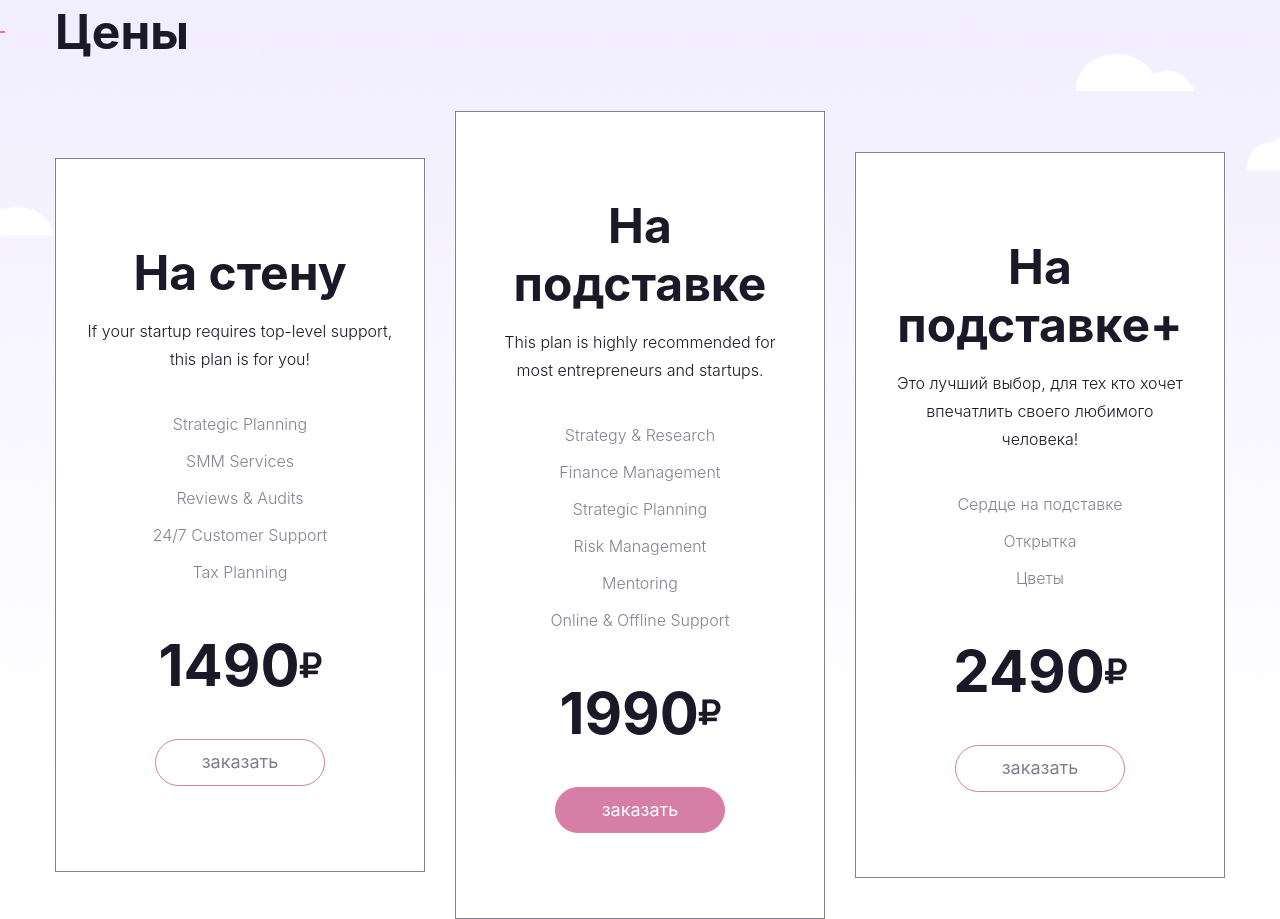
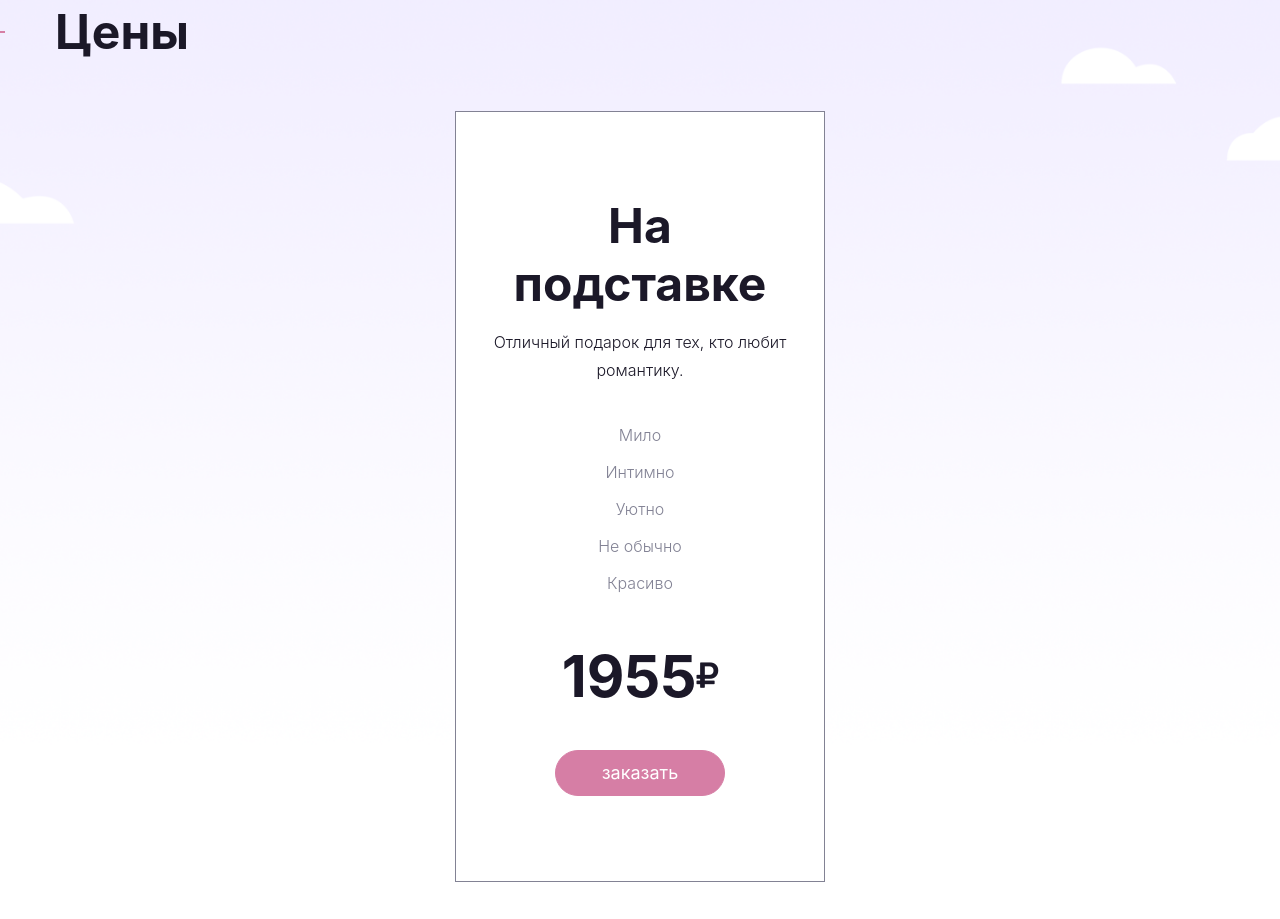
Before and after one commit to sh14/neon, a plain HTML site: page index.html in a window 1280 px wide. Shown: the part 5632-6551 px from the top of the page. Drawn offline with Linux system fonts and the light colour scheme; a script that the page names is missing; a web font is replaced by a local one.

Commit message:
corrections

```diff
--- a/index.html
+++ b/index.html
@@ -195,10 +195,12 @@
 						<div class="button-group"><a class="wow fadeInUp btn button-sm button button-primary"
 						                             href="#contact-form"
 						                             data-wow-delay=".4s" data-custom-scroll-to="contact-form"
-						                             style="visibility: visible; animation-delay: 0.4s; animation-name: fadeInUp;">Заказать</a><a class="wow fadeInUp btn button-sm button button-default-outline"
+						                             style="visibility: visible; animation-delay: 0.4s; animation-name: fadeInUp;">Заказать</a><a
+								class="wow fadeInUp btn button-sm button button-default-outline"
 								href="#about"
 								data-wow-delay=".5s"
-						                  style="visibility: visible; animation-delay: 0.5s; animation-name: fadeInUp;">подробнее</a></div>
+								style="visibility: visible; animation-delay: 0.5s; animation-name: fadeInUp;">подробнее</a>
+						</div>
 					</div>
 				</div>
 				<div class="intro-box__media wow fadeInRight" style="visibility: visible; animation-name: fadeInRight;">
@@ -435,7 +437,6 @@
 	</section>
 
 
-
 	<!--Pricing-->
 	<section class="section section-custom-3 bg-img-3" id="pricing">
 		<div class="container">
@@ -443,61 +444,62 @@
 			<div class="row row-30 align-items-center">
 				<div class="col-xl-4 wow fadeInUp" data-wow-delay=".4s"
 				     style="visibility: visible; animation-delay: 0.4s; animation-name: fadeInUp;">
-					<div class="pricing-box text-center">
-						<h2>На стену</h2>
-						<p>If your startup requires top-level support, this plan is for you!</p>
-						<ul class="pricing-box__list">
-							<li>Strategic Planning</li>
-							<li>SMM Services</li>
-							<li>Reviews &amp; Audits</li>
-							<li>24/7 Customer Support</li>
-							<li>Tax Planning</li>
-						</ul>
-						<div class="pricing-box__price">1490<i class="fas fa-ruble-sign" style="font-size: .5em;"></i></div>
-						<a class="btn-sm btn button button-default-outline"
-						   href="#contact-form"
-						   data-custom-scroll-to="contact-form">Заказать</a>
-					</div>
+<!--					<div class="pricing-box text-center">-->
+<!--						<h2>На стену</h2>-->
+<!--						<p>If your startup requires top-level support, this plan is for you!</p>-->
+<!--						<ul class="pricing-box__list">-->
+<!--							<li>Strategic Planning</li>-->
+<!--							<li>SMM Services</li>-->
+<!--							<li>Reviews &amp; Audits</li>-->
+<!--							<li>24/7 Customer Support</li>-->
+<!--							<li>Tax Planning</li>-->
+<!--						</ul>-->
+<!--						<div class="pricing-box__price">1490<i class="fas fa-ruble-sign" style="font-size: .5em;"></i>-->
+<!--						</div>-->
+<!--						<a class="btn-sm btn button button-default-outline"-->
+<!--						   href="#contact-form"-->
+<!--						   data-custom-scroll-to="contact-form">Заказать</a>-->
+<!--					</div>-->
 				</div>
 				<div class="col-xl-4 wow fadeInUp" data-wow-delay=".3s"
 				     style="visibility: visible; animation-delay: 0.3s; animation-name: fadeInUp;">
 					<div class="pricing-box text-center">
 						<h2>На подставке</h2>
-						<p>This plan is highly recommended for most entrepreneurs and startups.</p>
+						<p>Отличный подарок для тех, кто любит романтику.</p>
 						<ul class="pricing-box__list">
-							<li>Strategy &amp; Research</li>
-							<li>Finance Management</li>
-							<li>Strategic Planning</li>
-							<li>Risk Management</li>
-							<li>Mentoring</li>
-							<li>Online &amp; Offline Support</li>
+							<li>Мило</li>
+							<li>Интимно</li>
+							<li>Уютно</li>
+							<li>Не обычно</li>
+							<li>Красиво</li>
 						</ul>
-						<div class="pricing-box__price">1990<i class="fas fa-ruble-sign" style="font-size: .5em;"></i></div>
+						<div class="pricing-box__price">1955<i class="fas fa-ruble-sign" style="font-size: .5em;"></i>
+						</div>
 						<a class="btn-sm btn button button-primary"
 						   href="#contact-form"
 						   data-custom-scroll-to="contact-form">Заказать</a>
 					</div>
 				</div>
-				<div class="col-xl-4 wow fadeInUp" data-wow-delay=".4s"
-				     style="visibility: visible; animation-delay: 0.4s; animation-name: fadeInUp;">
-					<div class="pricing-box text-center">
-						<h2>На подставке+</h2>
-						<p>Это лучший выбор, для тех кто хочет впечатлить своего любимого человека!</p>
-						<ul class="pricing-box__list">
-							<li>Сердце на подставке</li>
-							<li>Открытка</li>
-							<li>Цветы</li>
-						</ul>
-						<div class="pricing-box__price">2490<i class="fas fa-ruble-sign" style="font-size: .5em;"></i></div>
-						<a class="btn-sm btn button button-default-outline"
-						   href="#contact-form"
-						   data-custom-scroll-to="contact-form">Заказать</a>
-					</div>
-				</div>
+<!--				<div class="col-xl-4 wow fadeInUp" data-wow-delay=".4s"-->
+<!--				     style="visibility: visible; animation-delay: 0.4s; animation-name: fadeInUp;">-->
+<!--					<div class="pricing-box text-center">-->
+<!--						<h2>На подставке+</h2>-->
+<!--						<p>Это лучший выбор, для тех кто хочет впечатлить своего любимого человека!</p>-->
+<!--						<ul class="pricing-box__list">-->
+<!--							<li>Сердце на подставке</li>-->
+<!--							<li>Открытка</li>-->
+<!--							<li>Цветы</li>-->
+<!--						</ul>-->
+<!--						<div class="pricing-box__price">2490<i class="fas fa-ruble-sign" style="font-size: .5em;"></i>-->
+<!--						</div>-->
+<!--						<a class="btn-sm btn button button-default-outline"-->
+<!--						   href="#contact-form"-->
+<!--						   data-custom-scroll-to="contact-form">Заказать</a>-->
+<!--					</div>-->
+<!--				</div>-->
 			</div>
 		</div>
 	</section>
-
 
 
 	<!--Call to Action-->
@@ -565,7 +567,14 @@
 					<!--							</div>-->
 					<!--						</div>-->
 					<!--					</form>-->
-					<script src="https://yastatic.net/q/forms-frontend-ext/_/embed.js"></script><iframe src="https://forms.yandex.ru/u/5e3d0346e774dc0224cb9222/?iframe=1" frameborder="0" name="ya-form-5e3d0346e774dc0224cb9222" width="650"></iframe>
+
+					<!--Form-->
+					<script src="https://yastatic.net/q/forms-frontend-ext/_/embed.js"></script>
+					<iframe src="https://forms.yandex.ru/u/5e3ef0a73fd24005b85a362d/?iframe=1" frameborder="0"
+					        name="ya-form-5e3ef0a73fd24005b85a362d" width="650"></iframe>
+					<!--END: Form-->
+
+
 				</div>
 				<div class="col-lg-6 col-xl-5 position-static">
 					<div class="video-box-creative">
@@ -582,7 +591,8 @@
 	<section class="section section-custom-7 bg-gray-900">
 		<div class="container">
 			<h2 class="text-center text-white wow fadeInRight"
-			    style="visibility: visible; animation-name: fadeInRight;">Главная причина купить неоновую вывеску «сердце»</h2>
+			    style="visibility: visible; animation-name: fadeInRight;">Главная причина купить неоновую вывеску
+				«сердце»</h2>
 			<div class="row">
 				<div class="col-12" data-wow-delay=".2s">
 					<p>Без неё романтический вечер многое потеряет. Да что там! На ней держится вся атмосфера.</p>
@@ -623,7 +633,8 @@
 				<!--Brand--><a class="brand" href="/"><img
 					class="brand-logo-dark" src="assets/logo-default-140x47.png" alt="" width="70"
 					height="23">Signeon.ru</a>
-				<p class="rights"><span><!-- Site name --></span><span>&nbsp;</span><span>©&nbsp; </span><span class="copyright-year">2020</span><span>&nbsp;</span><span>Все права защищены.</span>
+				<p class="rights"><span><!-- Site name --></span><span>&nbsp;</span><span>©&nbsp; </span><span
+						class="copyright-year">2020</span><span>&nbsp;</span><span>Все права защищены.</span>
 				</p>
 				<ul class="social-list">
 					<!--					<li><a class="fab fa-twitter" href="#"></a>-->
```
Lines whose indentation alone changed are shown as unchanged.
